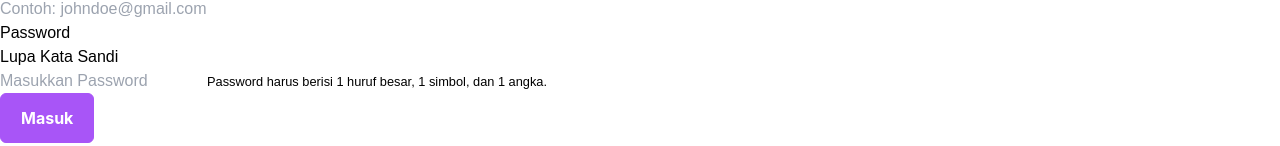
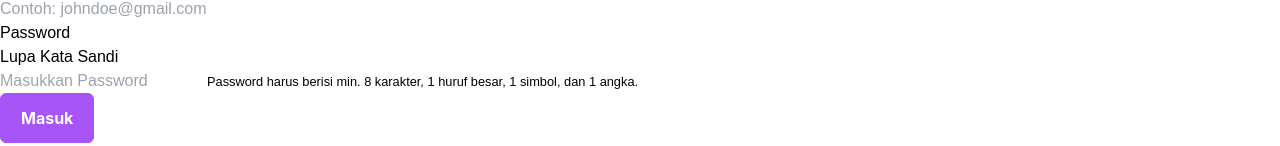
Before and after one commit to TerbangIn/FE-TerbangIn-Vite, a React (Vite) app: page /login in a window 1280 px wide. Shown: the part 1742-1888 px from the top of the page. Built offline with nearby package versions, Linux system fonts and the light colour scheme.

Commit message:
update input

```diff
--- a/src/components/input.jsx
+++ b/src/components/input.jsx
@@ -45,7 +45,7 @@ export default function Input({
         name == "password"
           ?
           <small id="username-help">
-            Password harus berisi 1 huruf besar, 1 simbol, dan 1 angka.
+            Password harus berisi min. 8 karakter, 1 huruf besar, 1 simbol, dan 1 angka.
           </small>
           :
           <></>
```
